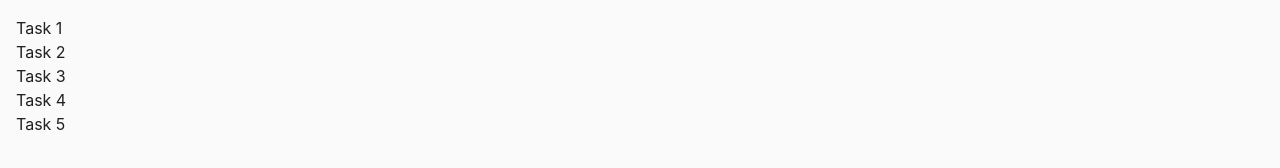
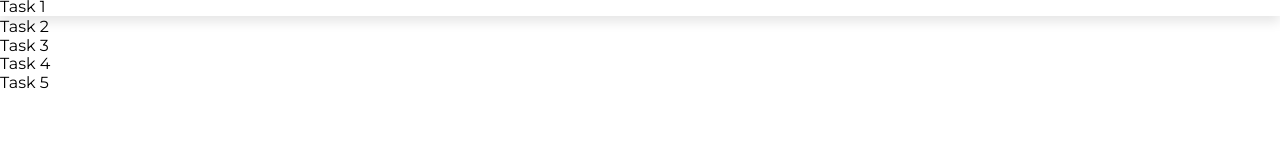
Before and after one commit to Natalka333/js-training-self-education-part-2, a plain HTML site: page index.html in a window 1280 px wide. Drawn offline with nearby package versions, Linux system fonts and the light colour scheme.

Commit message:
fix body style

```diff
--- a/css/common.css
+++ b/css/common.css
@@ -35,6 +35,9 @@ p {
 }
 
 body {
+  font-family: 'Montserrat', sans-serif;
+}
+/* body {
   margin: 16px;
   font-family:
     -apple-system, BlinkMacSystemFont, 'Segoe UI', Roboto, Oxygen, Ubuntu,
@@ -44,7 +47,8 @@ body {
   background-color: #fafafa;
   color: #212121;
   line-height: 1.5;
-}
+} */
+
 .categoria-list {
   width: 440px;
   height: 888px;
```
